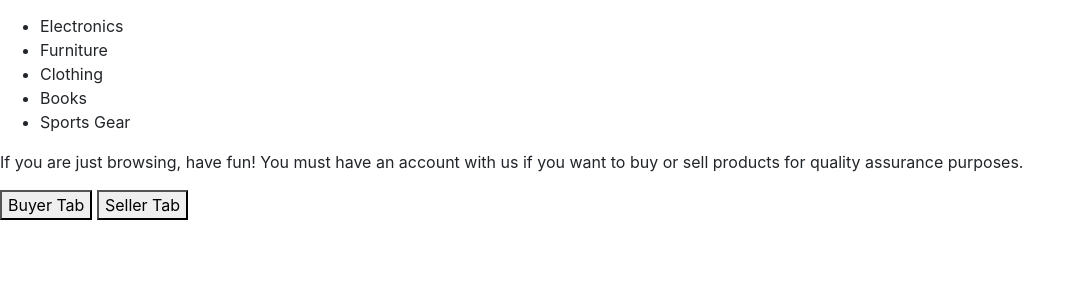
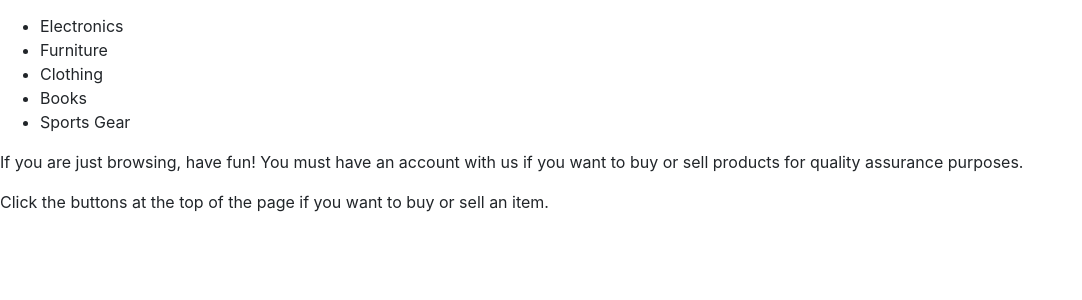
Before and after one commit to Arceus1ooo/Exchange4Students, a Flask app: page / in a window 1280 px wide. Shown: the part 227-527 px from the top of the page, without its empty margins (0-1082 px from the left). Run offline with Flask 2, Linux system fonts and the light colour scheme; some libraries are stand-ins or nearby versions.

Commit message:
final setup

```diff
--- a/app.py
+++ b/app.py
@@ -3,13 +3,21 @@ from flask import Flask, render_template
 
 app = Flask(__name__)
 
+
+
 @app.route('/')
-def index():
+def displayIndex():
     return render_template('index.html')
 
 @app.route('/buy')
 def displayBuyerTab():
     return render_template('buyerTab.html')
 
+@app.route('/sell')
+def displaySellerTab():
+    return render_template('sellerTab.html')
+
+
+
 if __name__ == '__main__':
     app.run(debug=True)
--- a/templates/index.html
+++ b/templates/index.html
@@ -11,10 +11,11 @@
         <a class="nav-link" href="buy">Buy</a>
       </li>
       <li class="nav-item">
-        <a class="nav-link" href="#">Sell</a>
+        <a class="nav-link" href="sell">Sell</a>
       </li>
     </ul>
   </nav>
+
 <h1>Home Page</h1>
 <hr>
 <p>Marketplace Instructions:</p><br>
@@ -31,7 +32,7 @@
     with us if you want to buy or sell products for quality assurance
     purposes.
 </p>
-<button>
-    Buyer Tab</button>
-<button>Seller Tab</button>
+<p>Click the buttons at the top of the page if you want to
+    buy or sell an item.
+</p>
 {% endblock %}
--- a/templates/sellerTab.html
+++ b/templates/sellerTab.html
@@ -5,5 +5,5 @@
 {%endblock%}
 
 {%block body%}
-
+<h1>Sell Tab</h1>
 {%endblock%}
```
